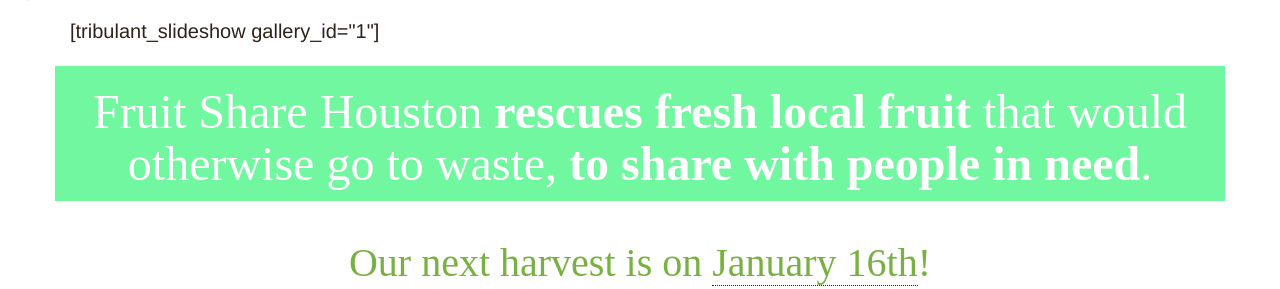
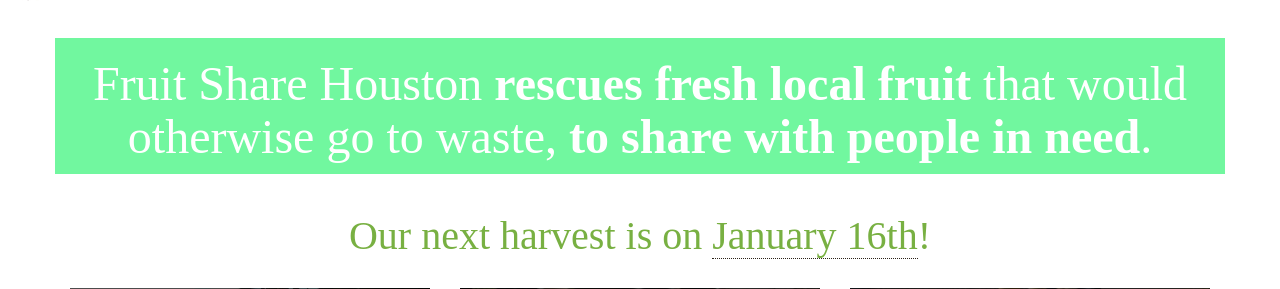
Before and after one commit to fruitsharehouston/fruitsharewp, a WordPress theme: template index.php in a window 1280 px wide. Shown: the part 55-344 px from the top of the page. Run offline with PHP 8.4 and a stand-in for WordPress, Linux system fonts and the light colour scheme; the site name, menu and one post (Sample post) are stand-ins, and other content is empty; some libraries are stand-ins or nearby versions; some web fonts are replaced.

Commit message:
added php call for tribulant slideshow plugin

```diff
--- a/index.php
+++ b/index.php
@@ -11,7 +11,7 @@
               <h1>100,000 pounds <strong>picked</strong> &amp; <strong>shared</strong> last season!</h1>
             </div>
           </div>-->
-         [tribulant_slideshow gallery_id="1"]
+         <?php if (function_exists('slideshow')) { slideshow($output = true, $gallery_id = false, $post_id = false, $params = array()); } ?>
         </div>
       </div>
 
```
